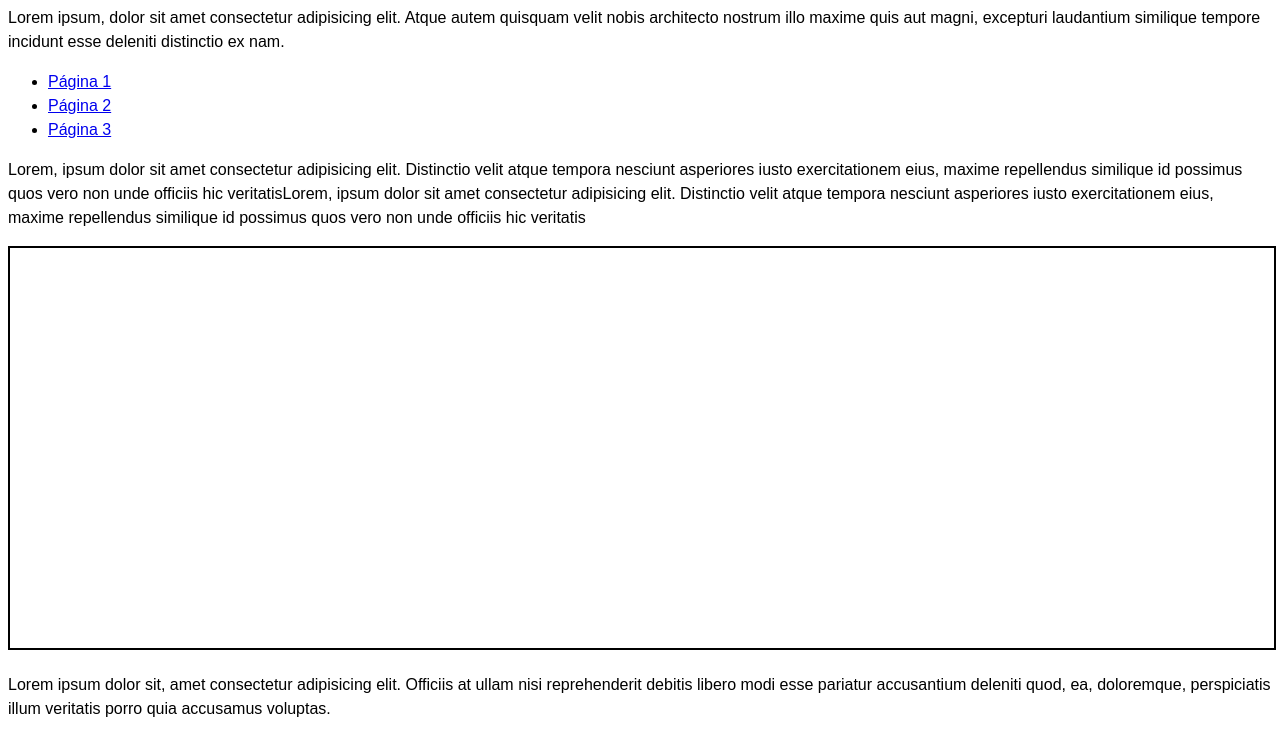
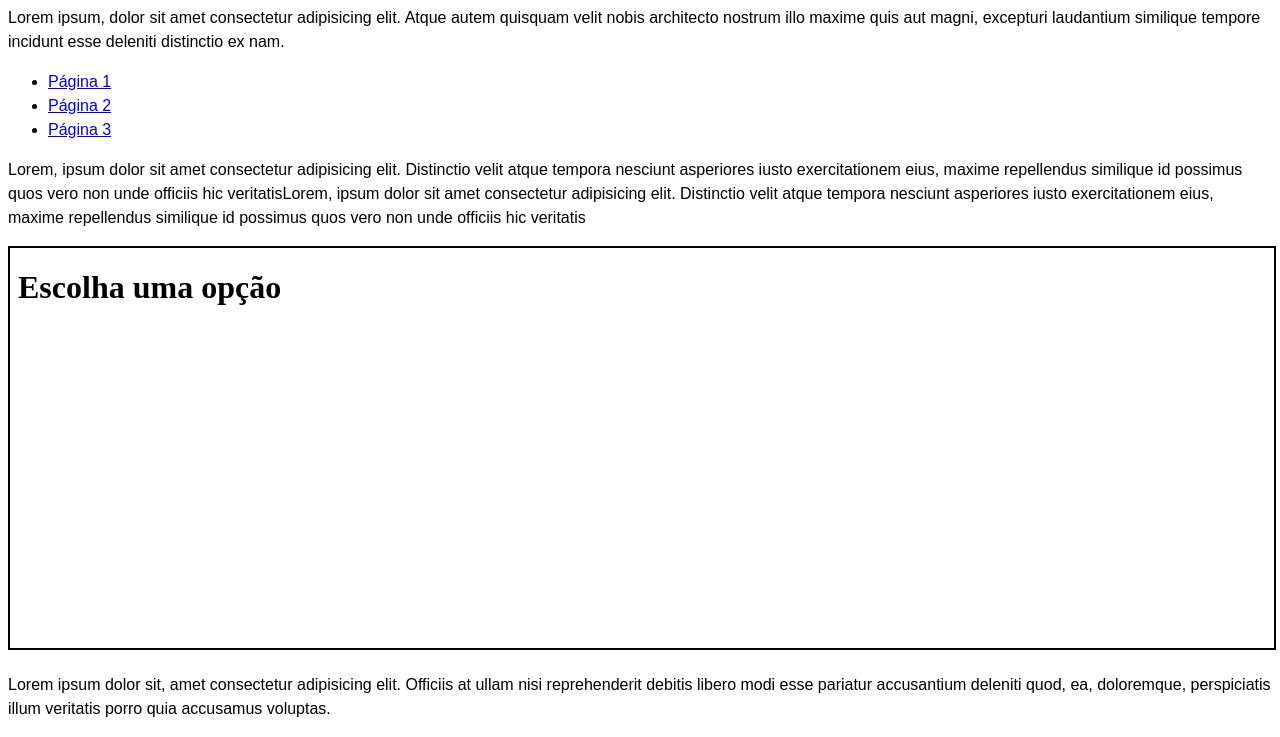
Before and after one commit to henrique-brendo/HTML-CSS, a plain HTML site: page exercicios/ex024/iframe003.html in a window 1280 px wide. Shown: the part 85-822 px from the top of the page. Drawn offline with Linux system fonts and the light colour scheme.

Commit message:
Update iframe003.html

```diff
--- a/exercicios/ex024/iframe003.html
+++ b/exercicios/ex024/iframe003.html
@@ -29,7 +29,7 @@
 
     <p>Lorem, ipsum dolor sit amet consectetur adipisicing elit. Distinctio velit atque tempora nesciunt asperiores iusto exercitationem eius, maxime repellendus similique id possimus quos vero non unde officiis hic veritatisLorem, ipsum dolor sit amet consectetur adipisicing elit. Distinctio velit atque tempora nesciunt asperiores iusto exercitationem eius, maxime repellendus similique id possimus quos vero non unde officiis hic veritatis</p>
 
-    <iframe name="frame" src="">
+    <iframe name="frame" srcdoc="<h1> Escolha uma opção </h1>">
         <p>infelizmente seu navegador não suporta iframes</p>
     </iframe>
 
```
